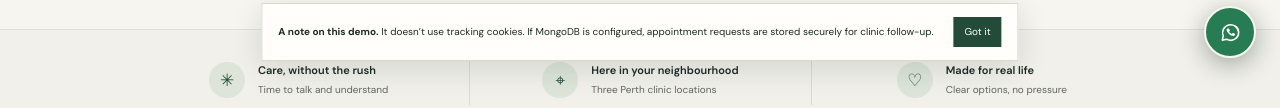
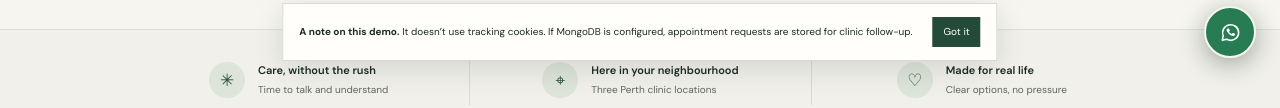
Before and after one commit to burifydesigns-design/baobab-dental, a website: page index.html in a window 1280 px wide. Shown: the part 719-827 px from the top of the page. Drawn offline with Linux system fonts and the light colour scheme.

Commit message:
Clarify appointment storage disclosure

```diff
--- a/index.html
+++ b/index.html
@@ -103,7 +103,7 @@
       <svg viewBox="0 0 24 24" aria-hidden="true"><path d="M20.5 11.7a8.4 8.4 0 0 1-12.4 7.4L3.5 20l.9-4.4a8.4 8.4 0 1 1 16.1-3.9Z" fill="none" stroke="currentColor" stroke-width="1.7" stroke-linecap="round" stroke-linejoin="round"/><path d="M8.8 8.2c.2-.5.4-.5.7-.5h.5c.2 0 .4.1.5.4l.7 1.6c.1.2.1.4 0 .6l-.5.6c-.2.2-.2.3-.1.5.3.6.8 1.1 1.4 1.5.5.3.9.5 1.2.6.2.1.4.1.5-.1l.7-.8c.2-.2.4-.2.6-.1l1.5.7c.2.1.4.2.4.4s-.1 1-.6 1.4-1.1.6-1.8.5c-.7-.1-1.6-.4-2.7-1-1.3-.7-2.3-1.7-3-2.9-.7-1.1-.9-1.9-.9-2.5 0-.5.3-1 .9-1.4Z" fill="currentColor"/></svg>
     </a>
     <div class="cookie-note" id="cookie-note" role="status">
-      <span><strong>A note on this demo.</strong> It doesn’t use tracking cookies. If MongoDB is configured, appointment requests are stored securely for clinic follow-up.</span>
+      <span><strong>A note on this demo.</strong> It doesn’t use tracking cookies. If MongoDB is configured, appointment requests are stored for clinic follow-up.</span>
       <button type="button" id="cookie-dismiss" aria-label="Dismiss note">Got it</button>
     </div>
 
```
